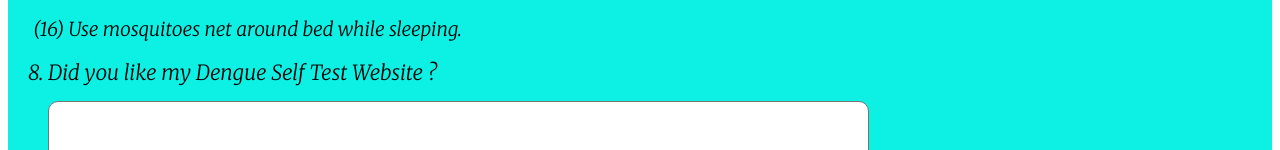
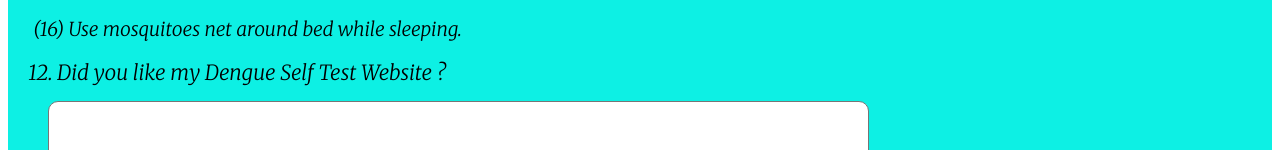
Before and after one commit to sanvi937/Dengue-Care, a plain HTML site: page index.htm in a window 1280 px wide. Shown: the part 1338-1488 px from the top of the page. Drawn offline with Linux system fonts and the light colour scheme.

Commit message:
Update index.htm

```diff
--- a/index.htm
+++ b/index.htm
@@ -106,7 +106,7 @@
     </div>
        </div>
        <div>
-            <label for="more" >8. Did you like my Dengue Self Test Website ?</label>
+            <label for="more" >12. Did you like my Dengue Self Test Website ?</label>
            </div>
            <div>
             <textarea id="more" cols="100" rows="10" name="views"></textarea>
```
